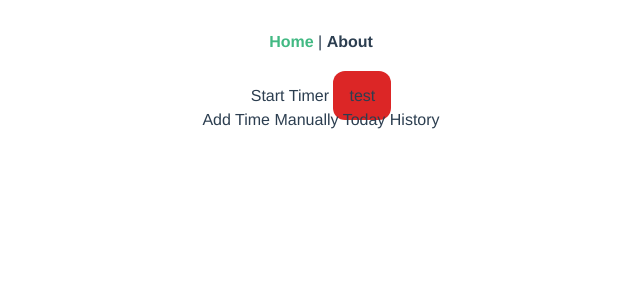
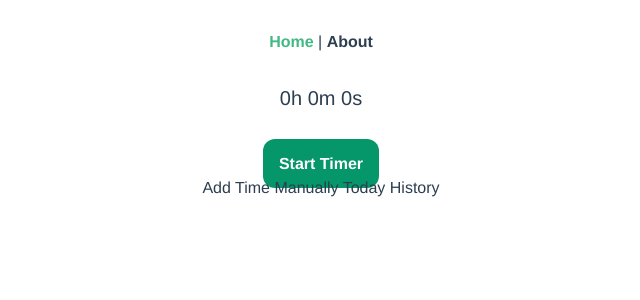
Before and after one commit to itsrachelfish/todo, a Vue app in the folder client/: page / in a window 1280 px wide. Shown: the top 300 px of the page, without its empty margins (319-959 px from the left). Built offline with nearby package versions, Linux system fonts and the light colour scheme.

Commit message:
Created a helper function for outputting time

```diff
--- a/client/src/views/Home.vue
+++ b/client/src/views/Home.vue
@@ -1,9 +1,11 @@
 <template>
   <div class="home">
+    <div class="text-xl mb-10">
+      {{ timerOutput }}
+    </div>
+
     <div v-if="state == 'stopped'">
-      Start Timer
-
-      <span class="bg-red-600 p-4 rounded-xl">test</span>
+      <span class="bg-green-600 text-white font-bold p-4 rounded-xl">Start Timer</span>
     </div>
 
     <div v-else-if="state == 'running'">
@@ -31,5 +33,36 @@ export default {
       state: 'stopped',
     }
   },
+
+  computed: {
+    timerOutput() {
+      let timeRemaining = this.time;
+      let milliseconds = 0;
+      let seconds = 0;
+      let minutes = 0;
+      let hours = 0;
+
+      if(timeRemaining > 0) {
+        milliseconds = timeRemaining % 1000;
+        timeRemaining -= milliseconds;
+      }
+
+      if(timeRemaining > 0) {
+        seconds = (timeRemaining / 1000) % 60;
+        timeRemaining -= seconds * 1000;
+      }
+
+      if(timeRemaining > 0) {
+        minutes = (timeRemaining / (1000 * 60)) % 60;
+        timeRemaining -= minutes * 1000 * 60;
+      }
+
+      if(timeRemaining > 0) {
+        hours = timeRemaining / (1000 * 60 * 60);
+      }
+
+      return `${hours}h ${minutes}m ${seconds}s`;
+    },
+  }
 }
 </script>
```
